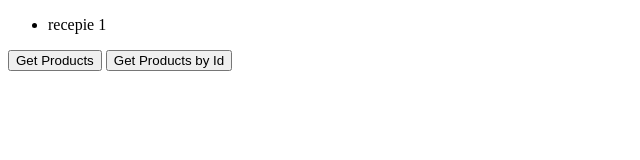
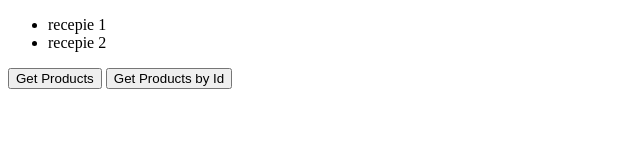
Before and after one commit to awesomeahmad/persian-art, a website built with webpack: page src/template.html in a window 1280 px wide. Shown: the whole page, without its empty margins (0-640 px from the left). Built offline with nearby package versions, Linux system fonts and the light colour scheme.

Commit message:
add receipe 2 master

```diff
--- a/src/template.html
+++ b/src/template.html
@@ -10,6 +10,7 @@
 <body>
     <ul>
         <li>recepie 1</li>
+        <li>recepie 2</li>
     </ul>
    <input type="button" id="btnGetProducts" value="Get Products" class="btn btn-success" />
    <input type="button"  value="Get Products by Id" class="btn btn-success" />
```
